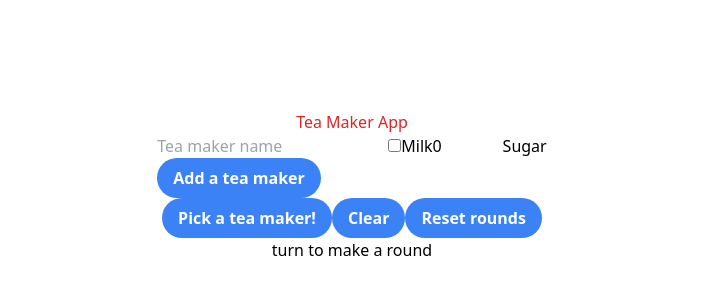
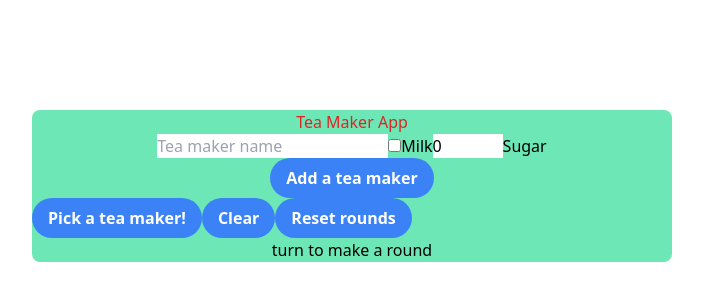
Before and after one commit to emigri/Tea-Maker-App, a Nuxt app: page / in a window 1280 px wide. Shown: the part 214-514 px from the top of the page, without its empty margins (288-991 px from the left). Built offline with nearby package versions, Linux system fonts and the light colour scheme.

Commit message:
styling updated

```diff
--- a/pages/index.vue
+++ b/pages/index.vue
@@ -1,5 +1,6 @@
 <template>
   <div class="h-screen w-screen flex flex-col justify-center items-center">
+    <div class="rounded-lg bg-emerald-300 w-1/2 text-center">
       <div>
         <h1 class="text-red-600 mb">Tea Maker App</h1>
       </div>
@@ -10,7 +11,12 @@
             v-model="teaMaker.name"
             placeholder="Tea maker name"
           />
-        <input type="checkbox" v-model="teaMaker.milk" name="milk" id="milk" />
+          <input
+            type="checkbox"
+            v-model="teaMaker.milk"
+            name="milk"
+            id="milk"
+          />
           <label for="milk">Milk</label>
           <input
             type="number"
@@ -30,13 +36,14 @@
         {{ teaMaker.sugars < 1 ? "no " : teaMaker.sugars }} sugar
         {{ teaMaker.teaRoundsMade }} rounds made
       </div>
-    <div>
+      <div class="flex content-between">
         <button class="btn" @click="pickTeaMaker">Pick a tea maker!</button>
         <button class="btn" @click="clearTeaMakers">Clear</button>
         <button class="btn" @click="resetRounds">Reset rounds</button>
       </div>
       <div>
         <p>{{ selectedTeaMaker }} turn to make a round</p>
+      </div>
     </div>
   </div>
 </template>
@@ -94,9 +101,13 @@ const pickTeaMaker = () => {
   chosenTeaMaker.teaRoundsMade++;
   // choose based on how many rounds they have made
 
+
   // add teamaker to local Storage
   localStorage.setItem("teaMaker", JSON.stringify(chosenTeaMaker));
   console.log(localStorage);
+  localStorage.getItem("teaMaker")
+  // keep in local storage until cleared
+
 };
 </script>
 
```
Lines whose indentation alone changed are shown as unchanged.
